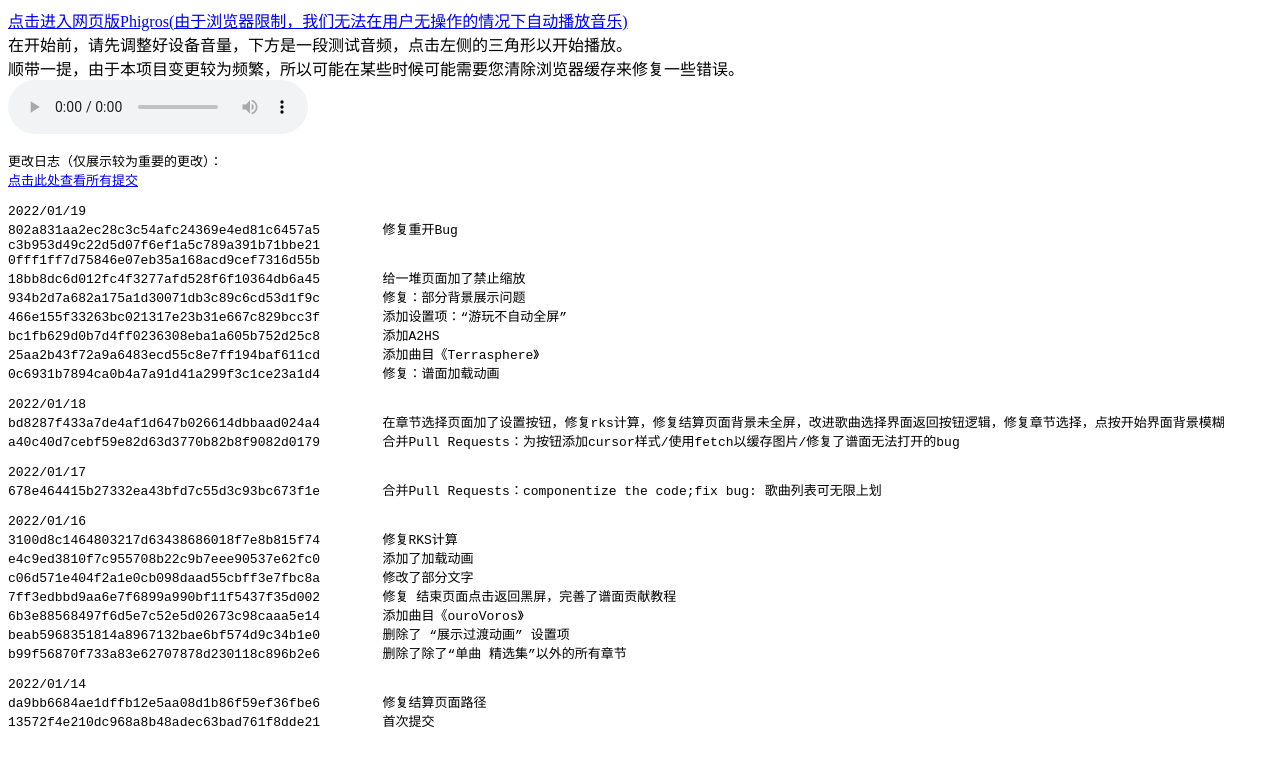
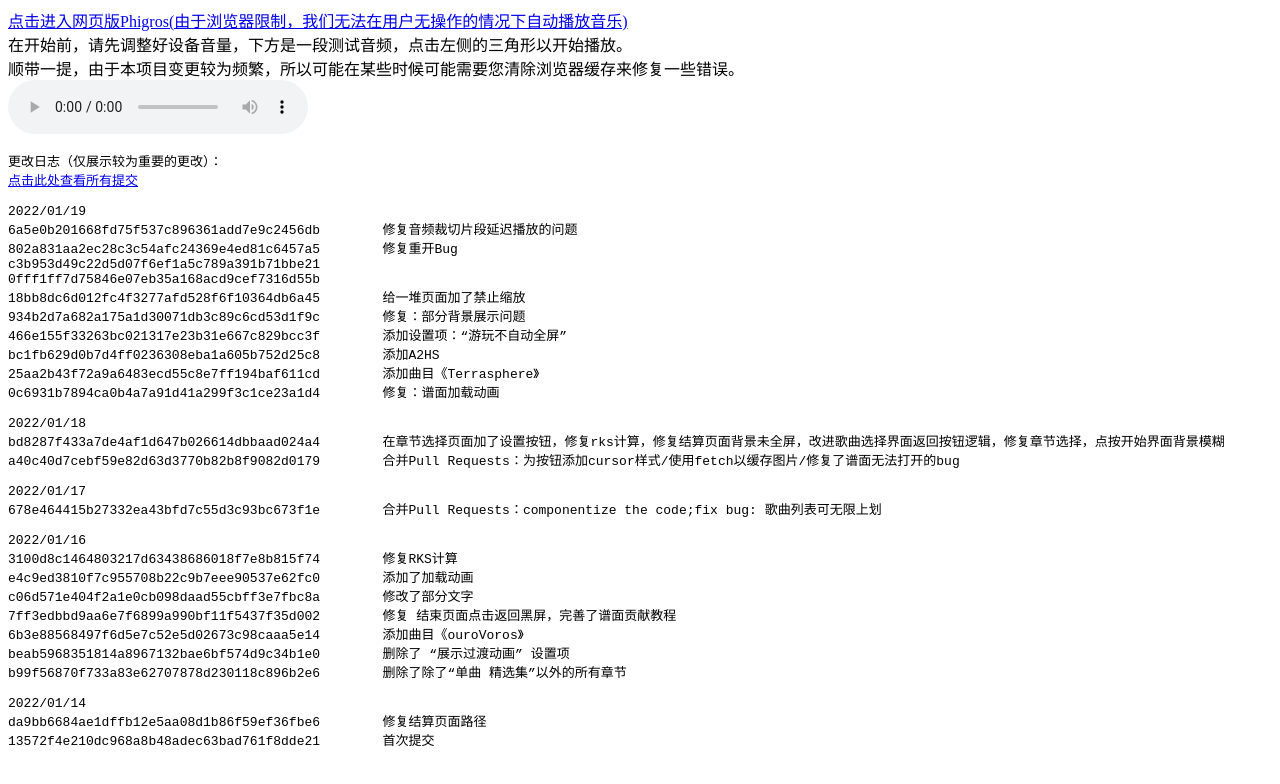
Before and after one commit to yuameshi/PhiCommunity-Bak, a plain HTML site: page index.html in a window 1280 px wide. Drawn offline with Linux system fonts and the light colour scheme.

```diff
--- a/index.html
+++ b/index.html
@@ -19,6 +19,7 @@
 <a href="https://github.com/HanHan233/phigros-html5/commits/main" target="_blank" rel="noopener noreferrer">点击此处查看所有提交</a>
 
 2022/01/19
+6a5e0b201668fd75f537c896361add7e9c2456db	修复音频裁切片段延迟播放的问题
 802a831aa2ec28c3c54afc24369e4ed81c6457a5	修复重开Bug
 c3b953d49c22d5d07f6ef1a5c789a391b71bbe21
 0fff1ff7d75846e07eb35a168acd9cef7316d55b
```
Also changed, not shown: whilePlaying/index.html (+1 -1 lines), .github/ISSUE_TEMPLATE/Add Chart.md, .github/PULL_REQUEST_TEMPLATE/Add Chart.md (added), .github/PULL_REQUEST_TEMPLATE/Code Contributes.md (added).
